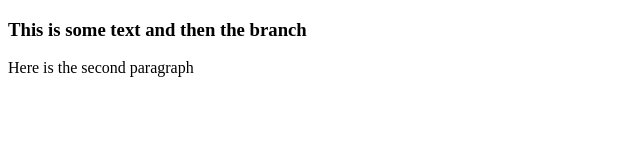
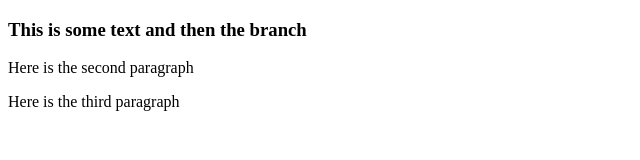
Before and after one commit to lynnlangit/YouTubeDemo, a plain HTML site: page index.html in a window 1280 px wide. Shown: the whole page, without its empty margins (0-640 px from the left). Drawn offline with Linux system fonts and the light colour scheme.

Commit message:
added more

```diff
--- a/index.html
+++ b/index.html
@@ -7,10 +7,11 @@
 <h3> <p>
    This is some text and then the branch
    </p></h3>
-
-
    <p>
    Here is the second paragraph
   </p>
+  <p>
+   Here is the third paragraph
+  </p>
 </body>
 </html>
```
